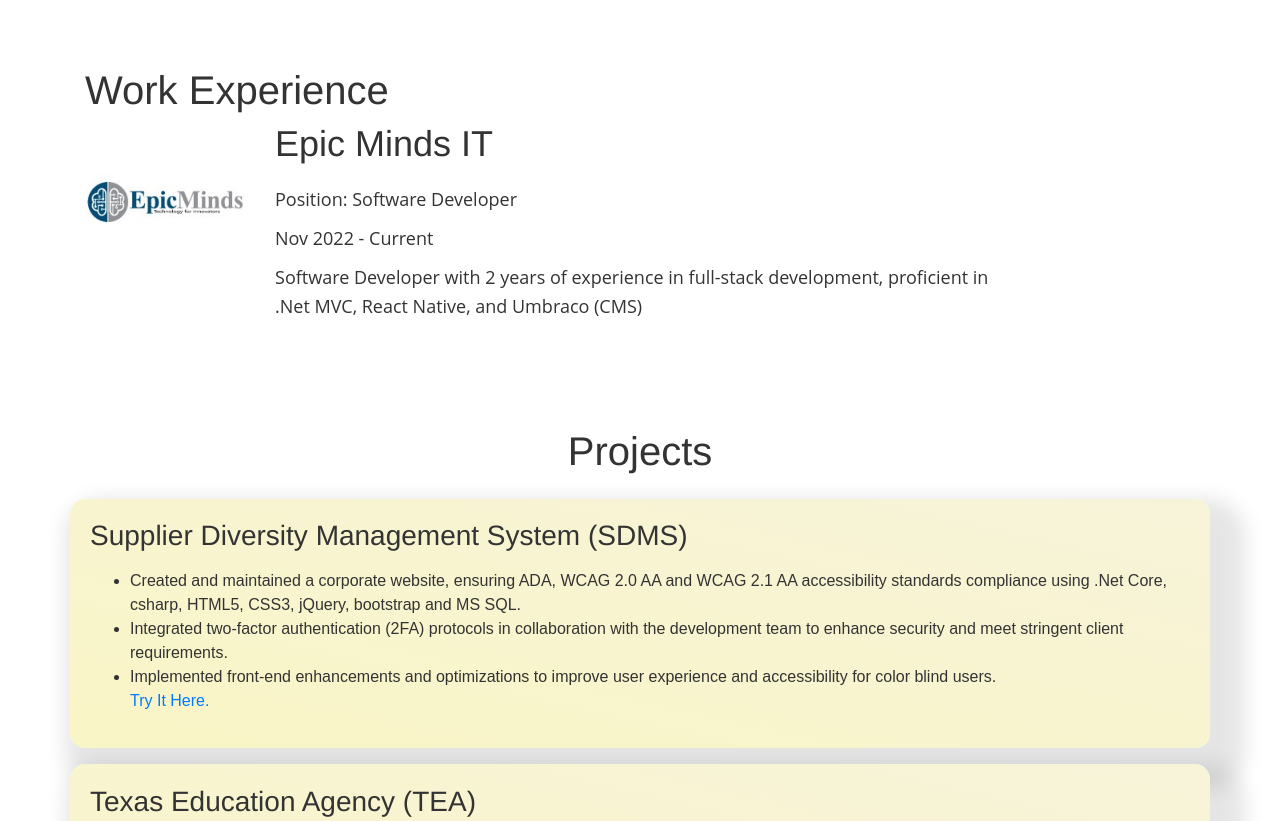
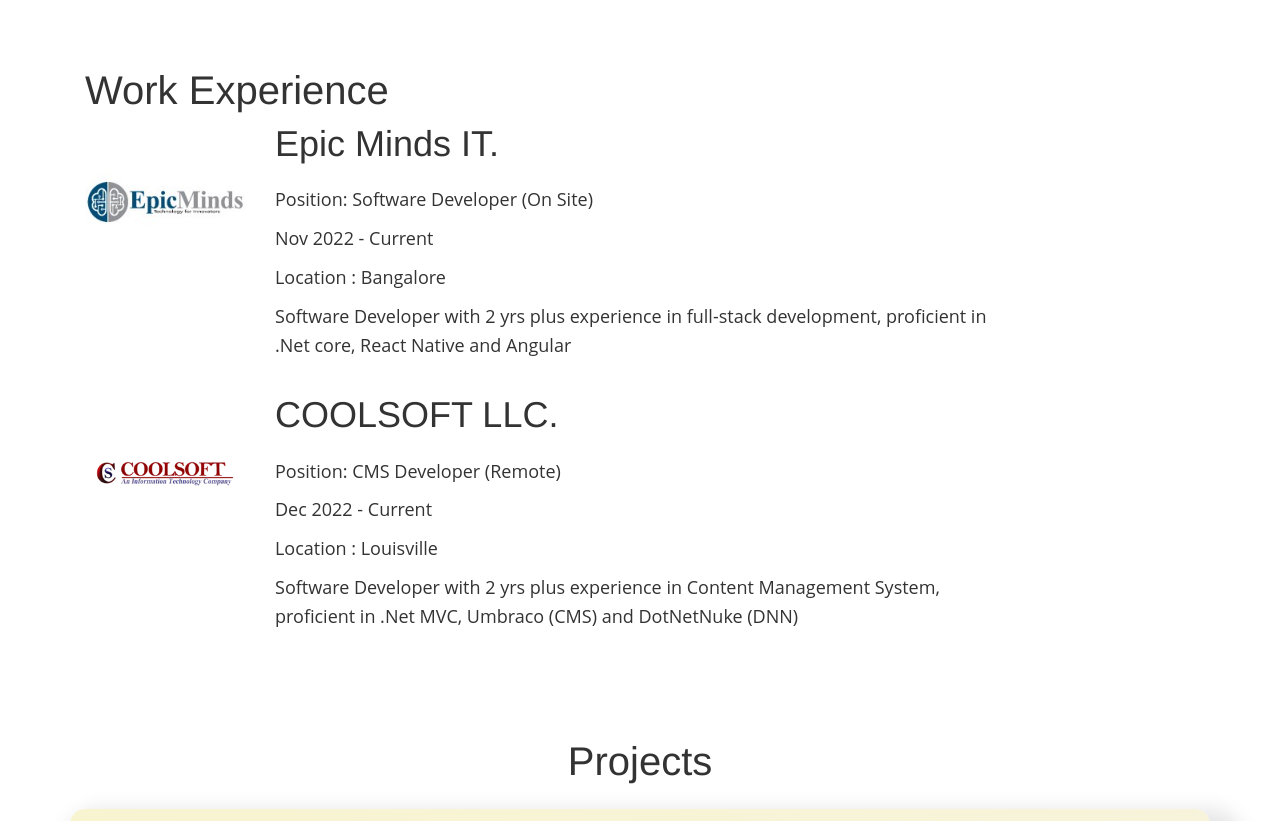
Before and after one commit to anshumanray19/Anshuman_portfolio, a plain HTML site: page index.html in a window 1280 px wide. Shown: the part 1580-2401 px from the top of the page. Drawn offline with nearby package versions, Linux system fonts and the light colour scheme; no server answers.

Commit message:
`Updated Style.css and index.html with new CSS classes and image hover effects`

```diff
--- a/Style.css
+++ b/Style.css
@@ -221,6 +221,19 @@
     -webkit-text-fill-color: transparent;
     display: inline-block;
 }
+.fab, .fas , .fa{
+    transition: transform 0.3s ease;
+    cursor: pointer;
+}
+.fab:hover {
+    transform: scale(1.2);
+}
+.fas:hover {
+    transform: scale(1.2);
+}
+.fa:hover {
+    transform: scale(1.2);
+}
 /* Loader */
 
 #loader {
@@ -413,9 +426,16 @@
 }
 
 .company-image {
+    width: 200px;
     max-width: 100%;
     height: auto;
     border-radius: 100%;
+    background: white;
+    transition: transform 0.3s ease;
+    cursor: pointer;
+}
+.company-image:hover {
+    transform: scale(1.1);
 }
 
 .company-section h2 {
--- a/index.html
+++ b/index.html
@@ -218,14 +218,28 @@
         <h1 class="section-heading mb-2">Work Experience</h1>
         <div class="row">
             <div class="col-md-2">
-                <img src="Company_logo.jpg" alt="Company Image" class="company-image" width="200" height="100">
+                <img src="Company_logo.jpg" alt="Company Image" class="company-image">
             </div>
             <div class="col-md-8 ArHover">
-                <h2>Epic Minds IT</h2>
-                <p>Position: Software Developer</p>
+                <h2>Epic Minds IT.</h2>
+                <p>Position: Software Developer (On Site)</p>
                 <p>Nov 2022 - Current</p>
-                <p>Software Developer with 2 years of experience in full-stack development, proficient in .Net MVC, React Native, and
-                    Umbraco (CMS)</p>
+                <p>Location : Bangalore</p>
+                <p>Software Developer with 2 yrs plus experience in full-stack development, proficient in .Net core, React Native and Angular
+                    </p>
+            </div>
+        </div>
+        <div class="row mt-4">
+            <div class="col-md-2">
+                <img src="Coolsoft.webp" alt="Company Image" class="company-image">
+            </div>
+            <div class="col-md-8 ArHover">
+                <h2>COOLSOFT LLC.</h2>
+                <p>Position: CMS Developer (Remote)</p>
+                <p>Dec 2022 - Current</p>
+                <p>Location : Louisville</p>
+                <p>Software Developer with 2 yrs plus experience in Content Management System, proficient in .Net MVC,
+                    Umbraco (CMS) and DotNetNuke (DNN)</p>
             </div>
         </div>
     </div>
@@ -375,8 +389,8 @@
         <div class="contact-content">
             <div class="contact-text">
                 <h1>Reach Out to me!</h1>
-                <p style="color: #868e96;">DISCUSS ON A PROJECT OR GET IN TOUCH! MY INBOX IS OPEN FOR YOU.</p>
-                <p><i class="iconify" data-icon="bi:geo-alt-fill"></i> Bangalore, Karnataka</p>
+                <p class="ArHover" style="color: #868e96;">DISCUSS ON A PROJECT OR GET IN TOUCH! MY INBOX IS OPEN FOR YOU.</p>
+                <p class="ArHover"><i class="iconify" data-icon="bi:geo-alt-fill"></i> Bangalore, Karnataka</p>
                 <div class="social-media-div">
                     <a href="https://github.com/anshumanray19" class="icon-button github" target="_blank" rel="noopener noreferrer" aria-describedby="new-window"> <i class="fab fa-github"></i><span></span></a>
                     <a href="https://www.linkedin.com/in/anshuman-samantaray-851a74137/" class="icon-button linkedin" target="_blank" rel="noopener noreferrer" aria-describedby="new-window"><i class="fab fa-linkedin-in"></i><span></span></a>
```
Also changed, not shown: Coolsoft.webp (added).
